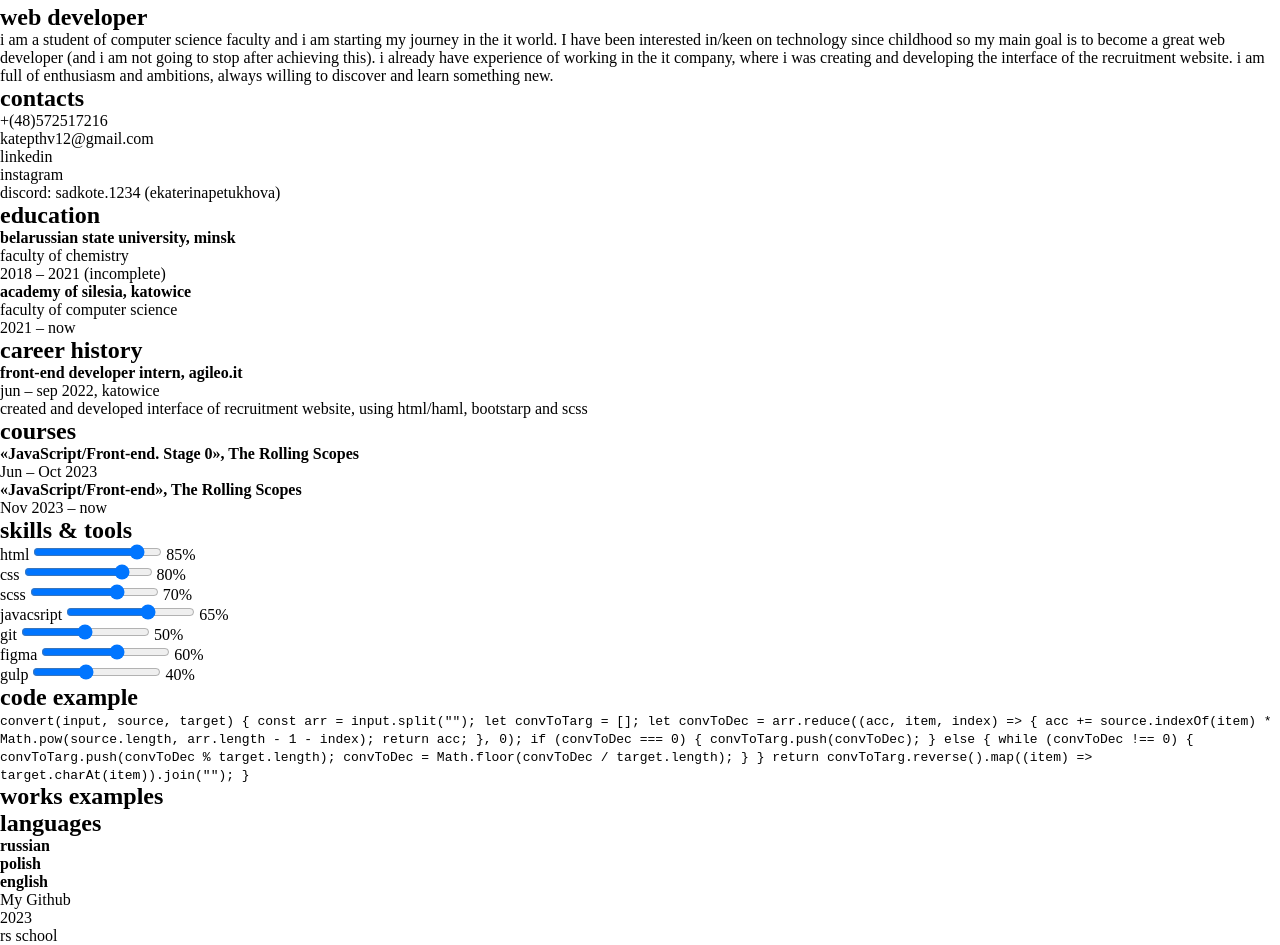
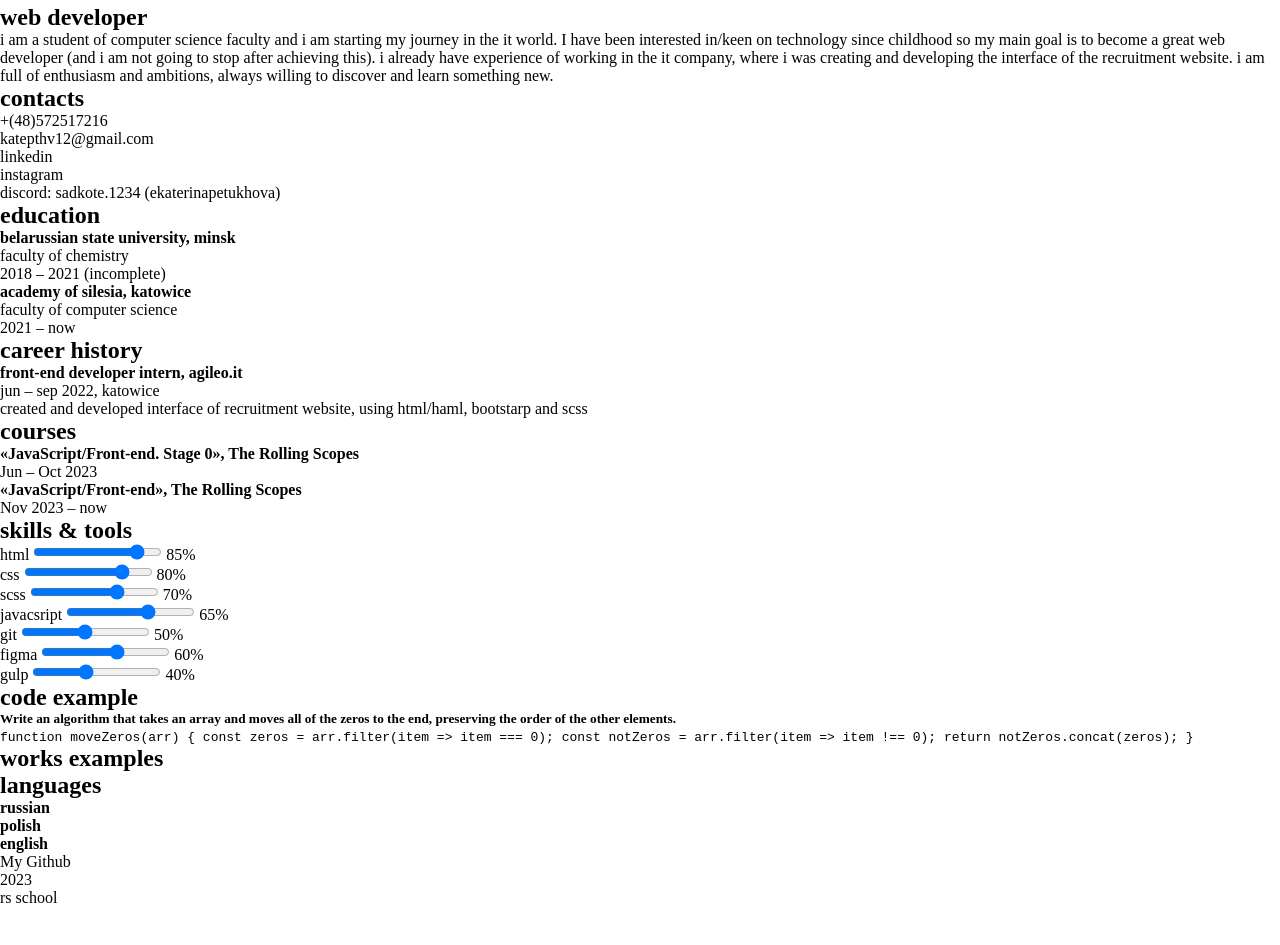
Before and after one commit to ekaterinapetukhova/rsschool-cv, a plain HTML site: page index.html in a window 1280 px wide. Shown: the part 203-1148 px from the top of the page. After the commit the page ends 1110 px from the top, so only its background shows below. Drawn offline with Linux system fonts and the light colour scheme.

Commit message:
refactor: change code example for less problems with task

```diff
--- a/index.html
+++ b/index.html
@@ -256,24 +256,13 @@
           <div class="code__container">
             <h2 class="code__title">code example</h2>
             <div class="code__body">
+              <h5>Write an algorithm that takes an array and moves all of the zeros to the end, preserving the order of the other elements.</h5>
               <code>
-                convert(input, source, target) {
-                const arr = input.split("");
-                let convToTarg = [];
-                let convToDec = arr.reduce((acc, item, index) =&gt {
-                  acc += source.indexOf(item) * Math.pow(source.length, arr.length - 1 - index);
-                  return acc;
-                }, 0);
-                if (convToDec === 0) {
-                  convToTarg.push(convToDec);
-                } else {
-                  while (convToDec !== 0) {
-                  convToTarg.push(convToDec % target.length);
-                  convToDec = Math.floor(convToDec / target.length);
-                 }
+                function moveZeros(arr) {
+                const zeros = arr.filter(item =&gt; item === 0);
+                const notZeros = arr.filter(item =&gt; item !== 0);
+                return notZeros.concat(zeros);
                 }
-                return convToTarg.reverse().map((item) =&gt target.charAt(item)).join("");
-              }
               </code>
             </div>
           </div>
```
